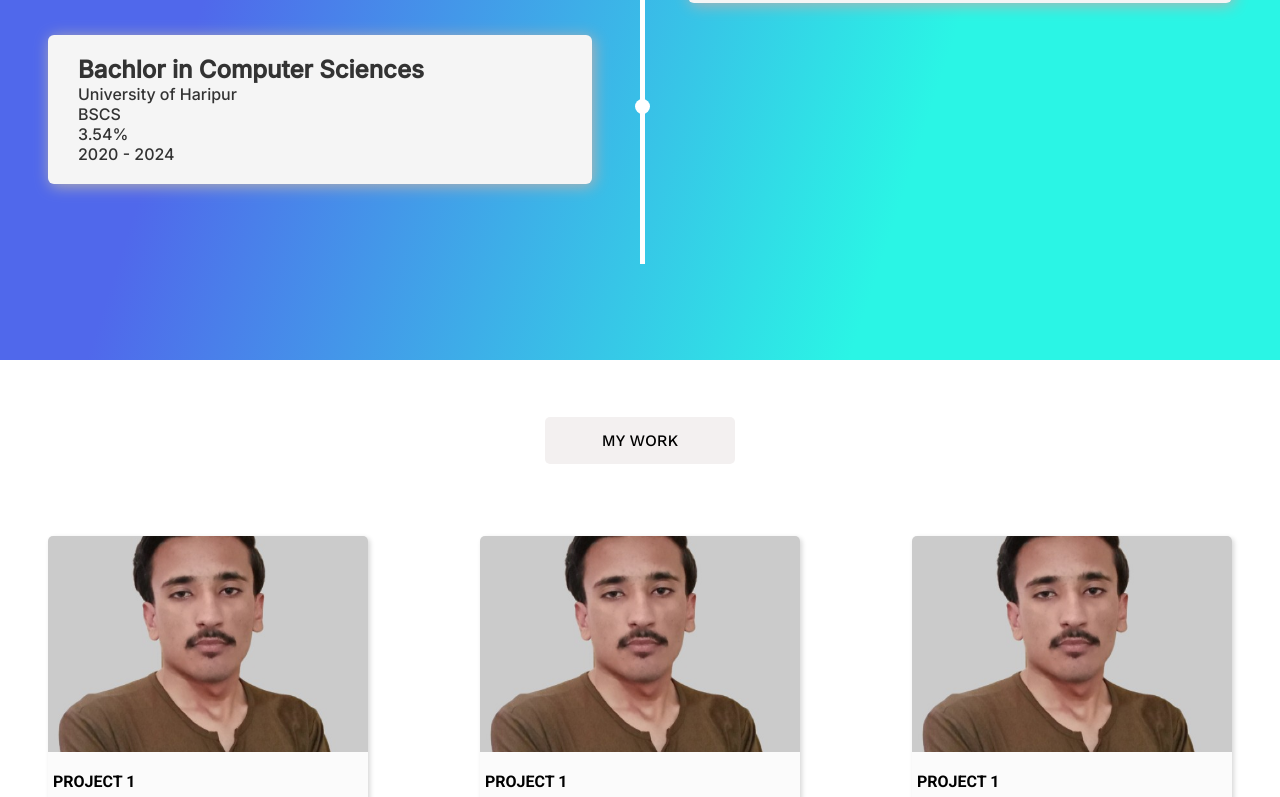
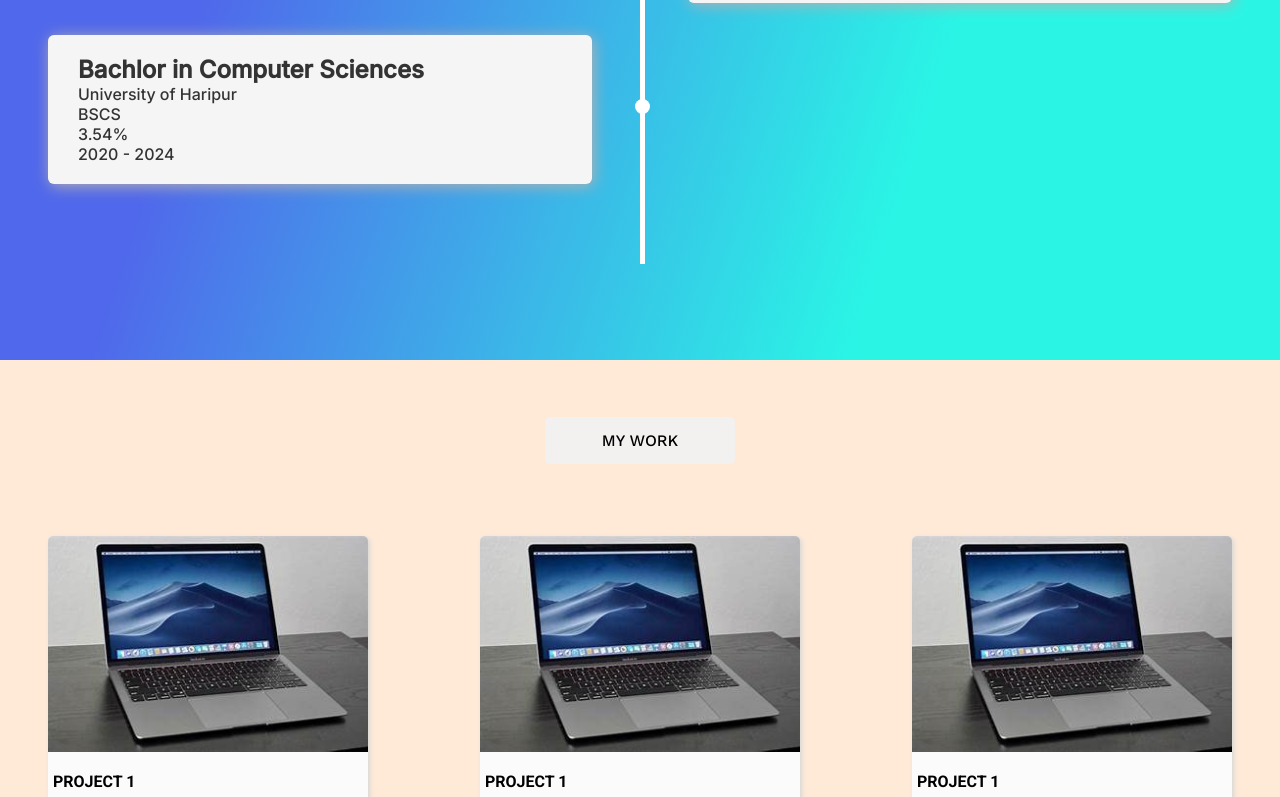
Before and after one commit to wajaht-ali/wajahat-dev, a React (Create React App) app: page / in a window 1280 px wide. Shown: the part 2000-2797 px from the top of the page. Built offline with nearby package versions, Linux system fonts and the light colour scheme.

Commit message:
Home component styling bugs fixing

```diff
--- a/src/components/MyWork.jsx
+++ b/src/components/MyWork.jsx
@@ -1,6 +1,7 @@
 import "../styles/Work.scss";
-import profile from '../assets/profile_img.jpg';
-import experience from "../assets/experience.json"
+// import profile from '../assets/profile_img.jpg';
+import prodImg from "../assets/th.jpg";
+import experience from "../assets/experience.json";
 
 const MyWork = () => {
   return (
@@ -29,7 +30,7 @@ const MyWork = () => {
 
 const Work = ({ img, name, demo, gitHub, about }) => (
   <div className="experience">
-    <img src={profile} alt="projImage" />
+    <img src={prodImg} alt="projImage" />
     <div className="bottom">
       <h2>{name}</h2>
       <p>{about}</p>
--- a/src/styles/Home.scss
+++ b/src/styles/Home.scss
@@ -104,6 +104,7 @@
                 a {
                     svg {
                         color: $background;
+                        // background: $background;
                         opacity: .6;
                         transition: .3s ease-in-out;
                         font-size: 2.5rem;
--- a/src/styles/Portfolio.scss
+++ b/src/styles/Portfolio.scss
@@ -4,6 +4,7 @@
     height: 90vh;
     width: 100%;
     position: relative;
+    z-index: -1;
     // border: 2px solid #333;
 
     >main {
--- a/src/styles/Work.scss
+++ b/src/styles/Work.scss
@@ -4,6 +4,7 @@
     height: 135vh;
     width: 100%;
     // border: 2px solid #333;
+    background: rgb(255, 234, 216);
 
     >.head {
         height: 20vh;
```
Also changed, not shown: src/assets/th.jpg (added).
